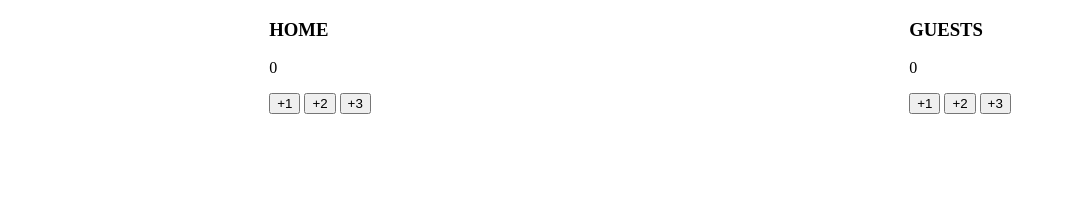
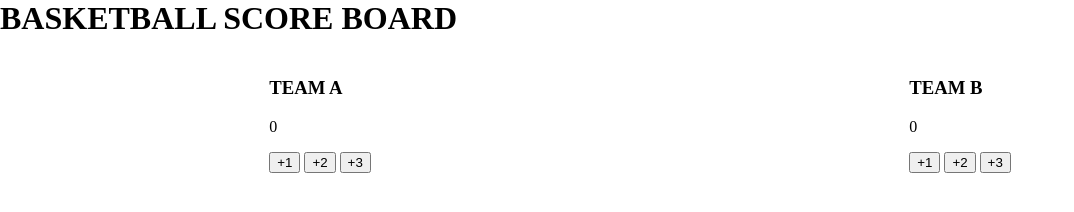
Before and after one commit to joshiksamuel/basketball_scorecounterapp, a plain HTML site: page index.html in a window 1280 px wide. Shown: the whole page, without its empty margins (0-1074 px from the left). Drawn offline with Linux system fonts and the light colour scheme.

Commit message:
Update index.html

```diff
--- a/index.html
+++ b/index.html
@@ -3,16 +3,18 @@
         <link rel="stylesheet" href="index.css">
     </head>
     <body>
+        <div class="heading"><h1>BASKETBALL SCORE BOARD</h1></div>
         <div class="container">
+
             <div>
-                <h3>HOME</h3>
+                <h3>TEAM A</h3>
                 <p id=home_p>0</p>
                 <button onclick="home1()">+1</button>
                 <button onclick="home2()">+2</button>
                 <button onclick="home3()">+3</button>
             </div>
             <div>
-                <h3>GUESTS</h3>
+                <h3>TEAM B</h3>
                 <p id=home_g>0</p>
                 <button onclick="guest1()">+1</button>
                 <button onclick="guest2()">+2</button>
```
